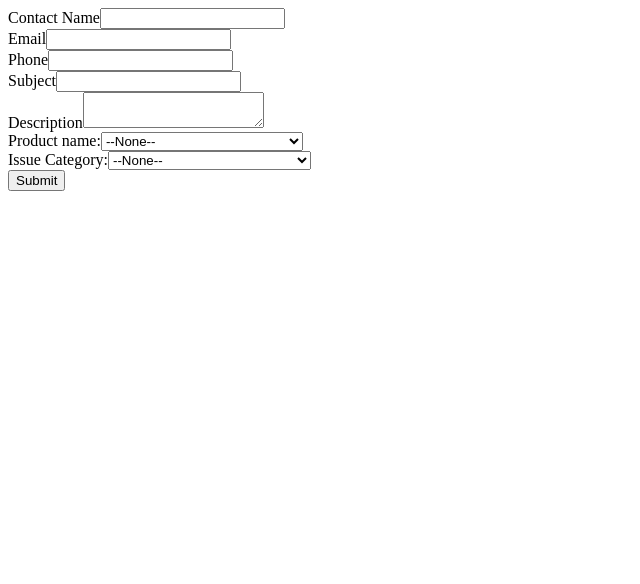
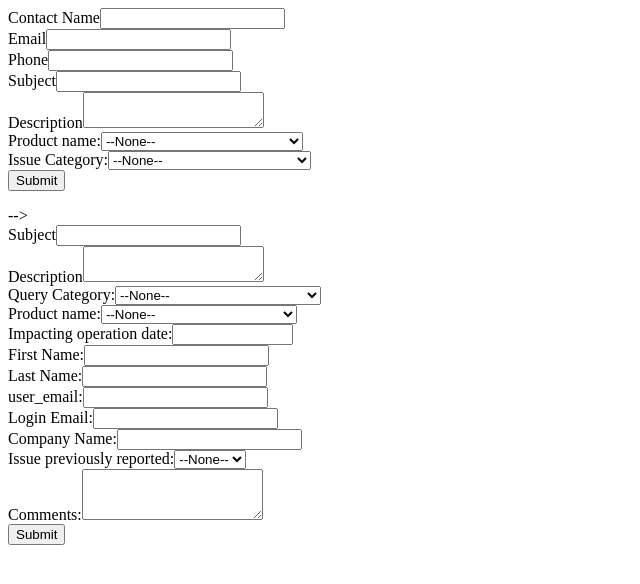
Before and after one commit to Jay-Shete/Sample-Feedback-form, a plain HTML site: page index.html in a window 1280 px wide. Shown: the whole page, without its empty margins (0-640 px from the left). Drawn offline with Linux system fonts and the light colour scheme.

Commit message:
Update index.html

```diff
--- a/index.html
+++ b/index.html
@@ -72,6 +72,7 @@
 </body>
 </html>
 -->
+<!--
 <!--  ----------------------------------------------------------------------  -->
 <!--  NOTE: Please add the following <META> element to your page <HEAD>.      -->
 <!--  If necessary, please modify the charset parameter to specify the        -->
@@ -124,3 +125,66 @@ Issue Category:<select  id="00Nbm000003Rc4H" name="00Nbm000003Rc4H" title="Issue
 <input type="submit" name="submit">
 
 </form>
+-->
+<!--  ----------------------------------------------------------------------  -->
+<!--  NOTE: Please add the following <META> element to your page <HEAD>.      -->
+<!--  If necessary, please modify the charset parameter to specify the        -->
+<!--  character set of your HTML page.                                        -->
+<!--  ----------------------------------------------------------------------  -->
+
+<META HTTP-EQUIV="Content-type" CONTENT="text/html; charset=UTF-8">
+
+<!--  ----------------------------------------------------------------------  -->
+<!--  NOTE: Please add the following <FORM> element to your page.             -->
+<!--  ----------------------------------------------------------------------  -->
+
+<form action="https://webto.salesforce.com/servlet/servlet.WebToCase?encoding=UTF-8&orgId=00Dbm0000065wUX" method="POST">
+
+<input type=hidden name="orgid" value="00Dbm0000065wUX">
+<input type=hidden name="retURL" value="https://www.medaire.com/">
+
+<!--  ----------------------------------------------------------------------  -->
+<!--  NOTE: These fields are optional debugging elements. Please uncomment    -->
+<!--  these lines if you wish to test in debug mode.                          -->
+<!--  <input type="hidden" name="debug" value=1>                              -->
+<!--  <input type="hidden" name="debugEmail" value="jaysht60@gmail.com">      -->
+<!--  ----------------------------------------------------------------------  -->
+
+<label for="subject">Subject</label><input  id="subject" maxlength="80" name="subject" size="20" type="text" /><br>
+
+<label for="description">Description</label><textarea name="description"></textarea><br>
+
+Query Category:<select  id="00Nbm000003tsAv" name="00Nbm000003tsAv" title="Query Category"><option value="">--None--</option><option value="Account and login">Account and login</option>
+<option value="Alerts, emails, and notifications">Alerts, emails, and notifications</option>
+<option value="Something is not working">Something is not working</option>
+<option value="Other">Other</option>
+</select><br>
+
+Product name:<select  id="00Nbm000003tsKb" name="00Nbm000003tsKb" title="Product name"><option value="">--None--</option><option value="MedAire aviation app">MedAire aviation app</option>
+<option value="Client portal -aviation">Client portal -aviation</option>
+<option value="Client portal -Luxury Yachting">Client portal -Luxury Yachting</option>
+<option value="MediConnect App">MediConnect App</option>
+<option value="MedSea app">MedSea app</option>
+</select><br>
+
+Impacting operation date:<span class="dateInput dateOnlyInput"><input  id="00Nbm000003tt3l" name="00Nbm000003tt3l" size="12" type="text" /></span><br>
+
+First Name:<input  id="00Nbm000003tsKc" maxlength="50" name="00Nbm000003tsKc" size="20" type="text" /><br>
+
+Last Name:<input  id="00Nbm000003ttGf" maxlength="50" name="00Nbm000003ttGf" size="20" type="text" /><br>
+
+user_email:<input  id="00Nbm000003ttdF" maxlength="80" name="00Nbm000003ttdF" size="20" type="text" /><br>
+
+Login Email:<input  id="00Nbm000003tmlZ" maxlength="80" name="00Nbm000003tmlZ" size="20" type="text" /><br>
+
+Company Name:<input  id="00Nbm000003tREU" maxlength="100" name="00Nbm000003tREU" size="20" type="text" /><br>
+
+Issue previously reported:<select  id="00Nbm000003ttuz" name="00Nbm000003ttuz" title="Issue previously reported"><option value="">--None--</option><option value="Yes">Yes</option>
+<option value="No">No</option>
+</select><br>
+
+Comments:<textarea  id="00Nbm000003tu1R" name="00Nbm000003tu1R" rows="3" type="text" wrap="soft"></textarea><br>
+
+<input type="submit" name="submit">
+
+</form>
```
